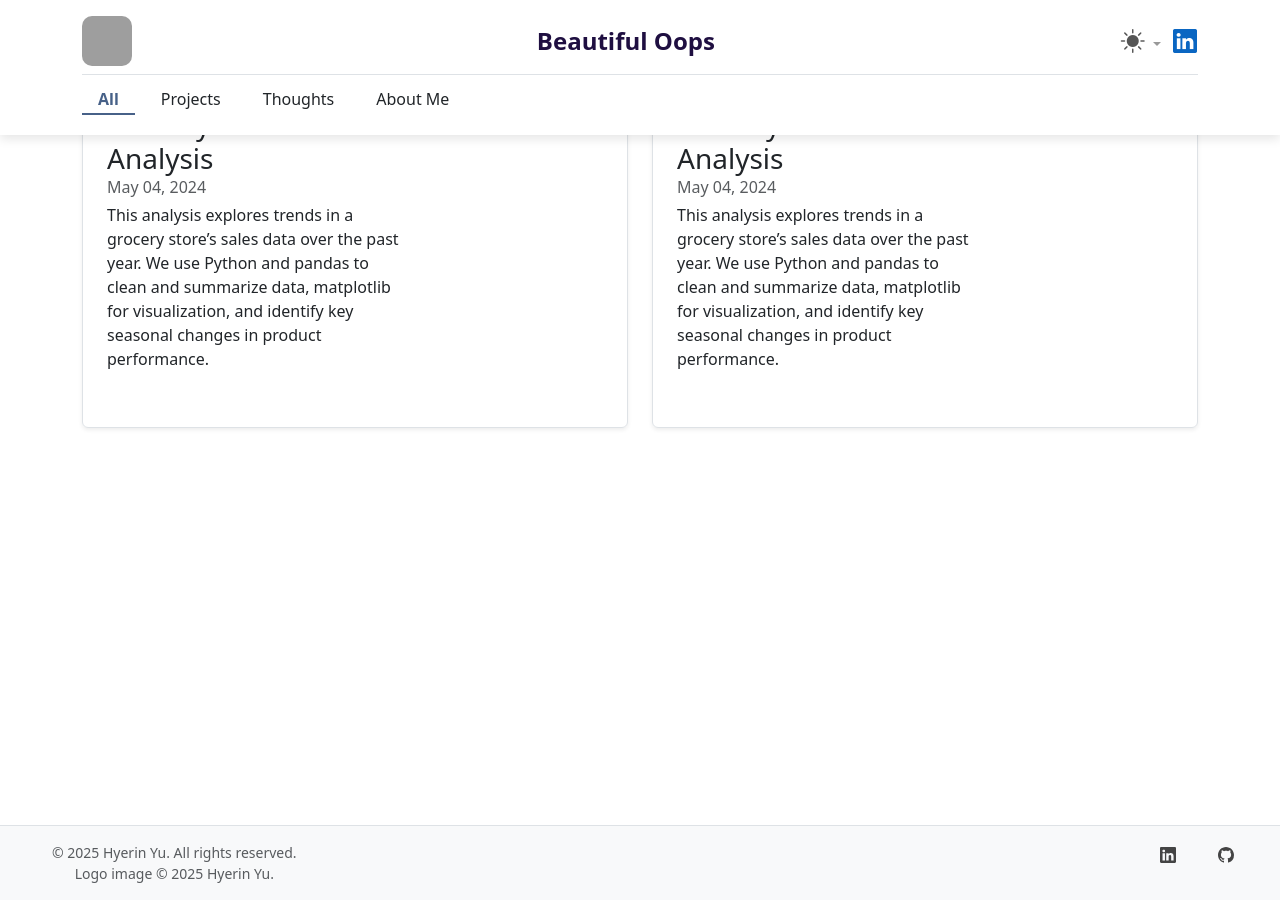
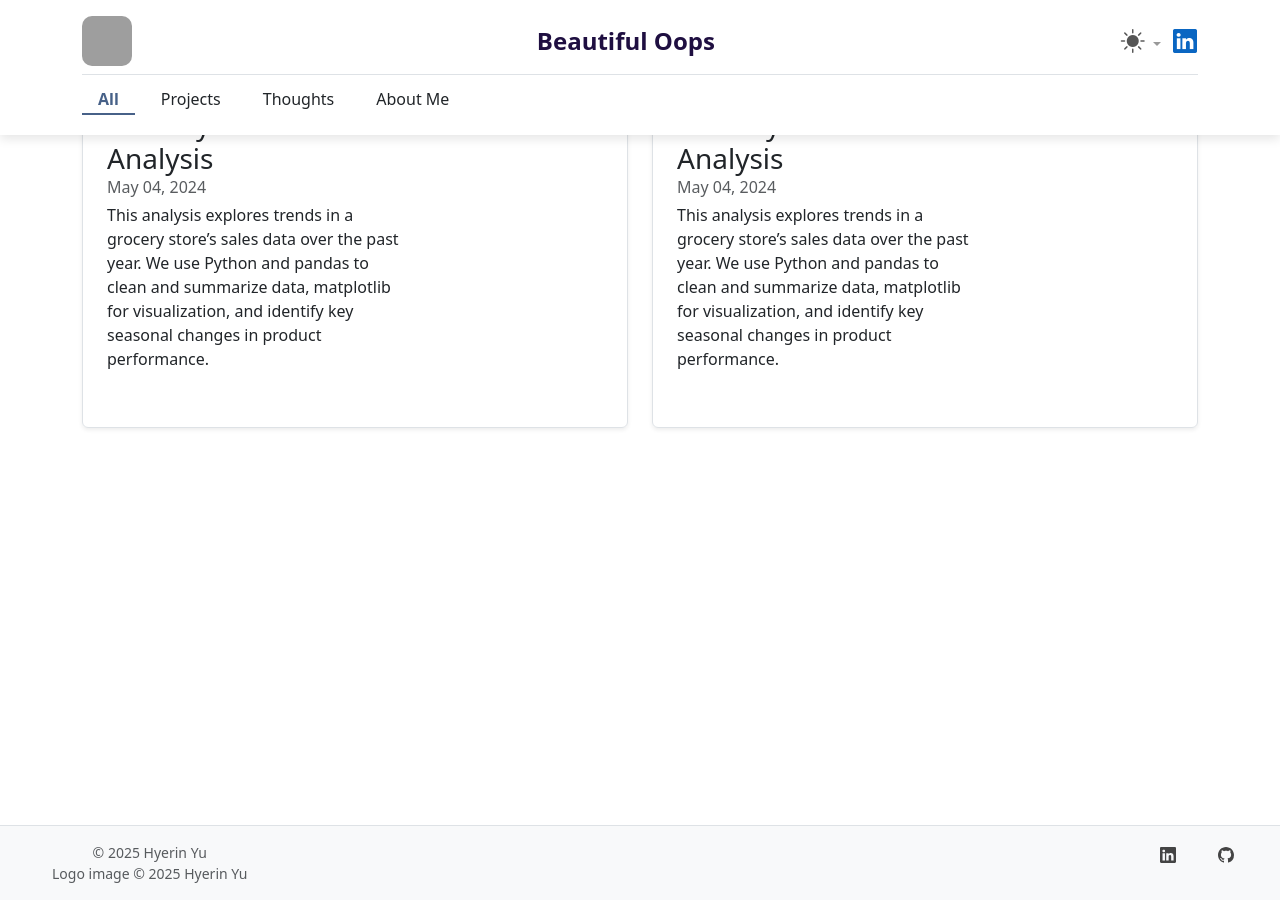
Before and after one commit to hyelinyu/hyelinyu.github.io, a Jekyll site: the page built from index.html, in a window 1280 px wide and 900 px high, scrolled down 109 px. Built offline with Jekyll 4.4.1, drawn with Linux system fonts in a browser that asks for light colours; grey boxes are pictures that could not be loaded.

Commit message:
copyright text edit

```diff
--- a/_layouts/default.html
+++ b/_layouts/default.html
@@ -101,8 +101,8 @@
       <svg class="bi" width="30" height="24"><use xlink:href="#bootstrap"></use></svg>
     </a>
     <span class="footer-brand text-muted small d-block">
-  © 2025 Hyerin Yu. All rights reserved.<br>
-  Logo image © 2025 Hyerin Yu.
+  © 2025 Hyerin Yu<br>
+  Logo image © 2025 Hyerin Yu
 </span>
   </div>
 
--- a/_layouts/post.html
+++ b/_layouts/post.html
@@ -106,8 +106,8 @@
         <svg class="bi" width="30" height="24"><use xlink:href="#bootstrap"></use></svg>
       </a>
        <span class="footer-brand text-muted small d-block">
-  © 2025 Hyerin Yu. All rights reserved.<br>
-  Logo image © 2025 Hyerin Yu.
+  © 2025 Hyerin Yu<br>
+  Logo image © 2025 Hyerin Yu
 </span>
     </div>
 
```
